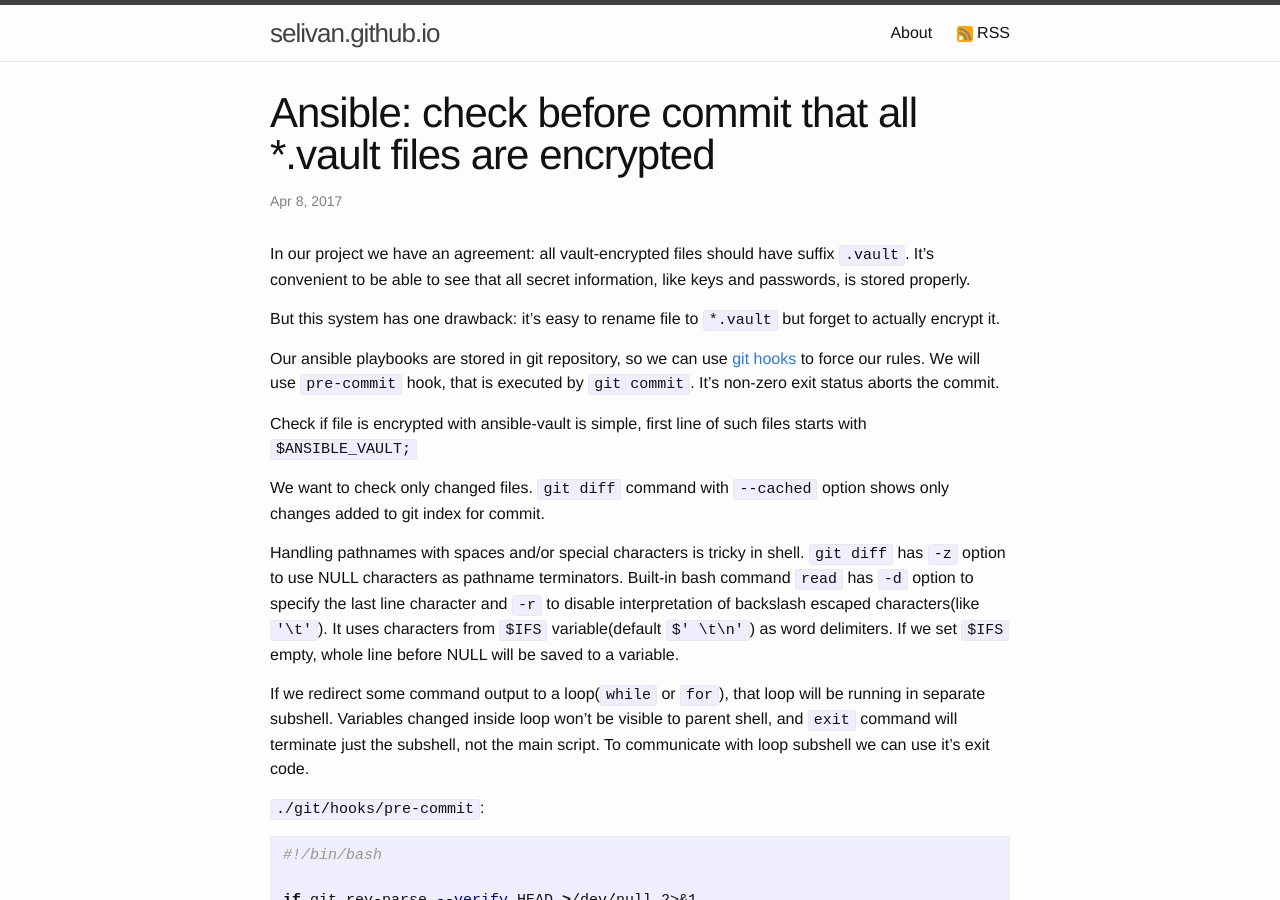
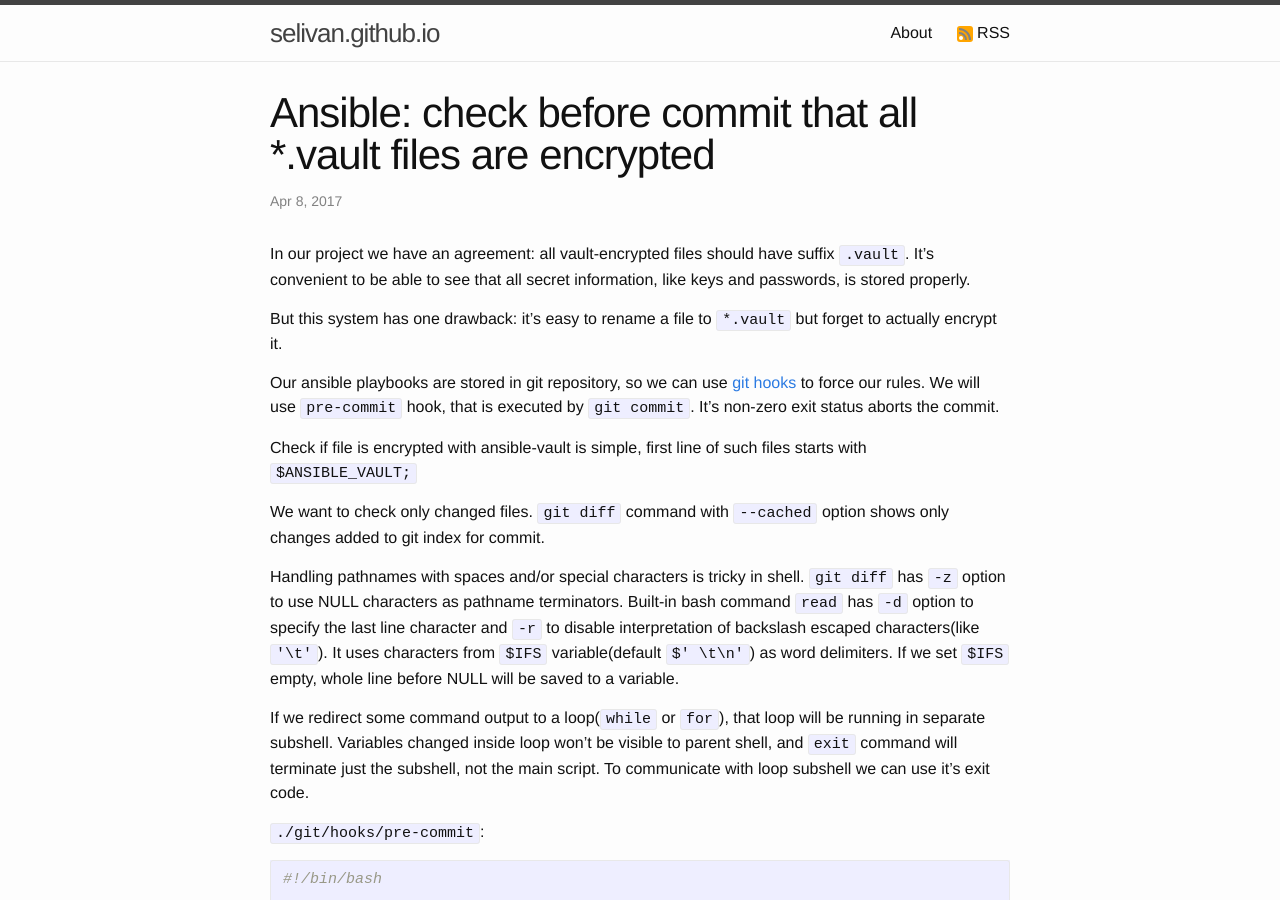
Before and after one commit to selivan/selivan.github.io, a Jekyll site: the page built from _posts/2017-04-08-ansible-check-on-commit-vault-files-are-encrypted.md, in a window 1280 px wide and 900 px high. Built offline with Jekyll 4.4.1, drawn with Linux system fonts in a browser that asks for light colours; comment, search, counter and statistics services are not loaded.

Commit message:
new article: small fix

```diff
--- a/_posts/2017-04-08-ansible-check-on-commit-vault-files-are-encrypted.md
+++ b/_posts/2017-04-08-ansible-check-on-commit-vault-files-are-encrypted.md
@@ -6,7 +6,7 @@ tags: [ansible,ansible-vault,git]
 
 In our project we have an agreement: all vault-encrypted files should have suffix `.vault`. It's convenient to be able to see that all secret information, like keys and passwords, is stored properly.
 
-But this system has one drawback: it's easy to rename file to `*.vault` but forget to actually encrypt it.
+But this system has one drawback: it's easy to rename a file to `*.vault` but forget to actually encrypt it.
 
 Our ansible playbooks are stored in git repository, so we can use [git hooks](https://git-scm.com/docs/githooks) to force our rules. We will use `pre-commit` hook, that is executed by `git commit`. It's non-zero exit status aborts the commit.
 
```
